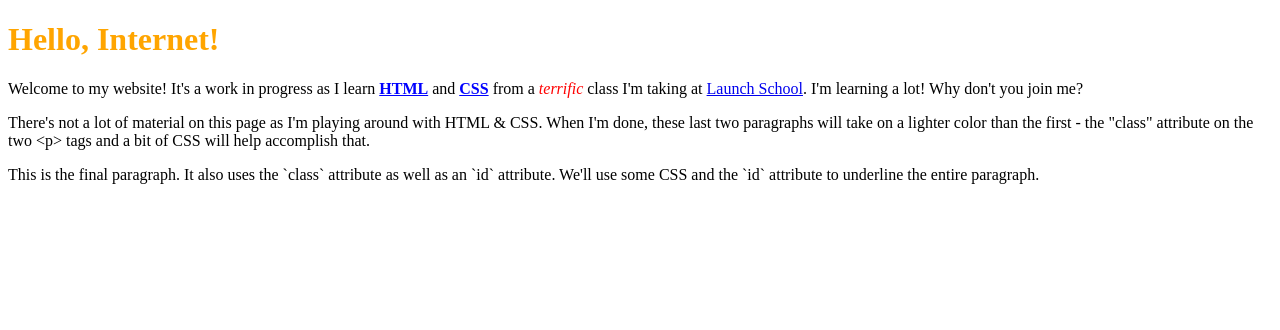
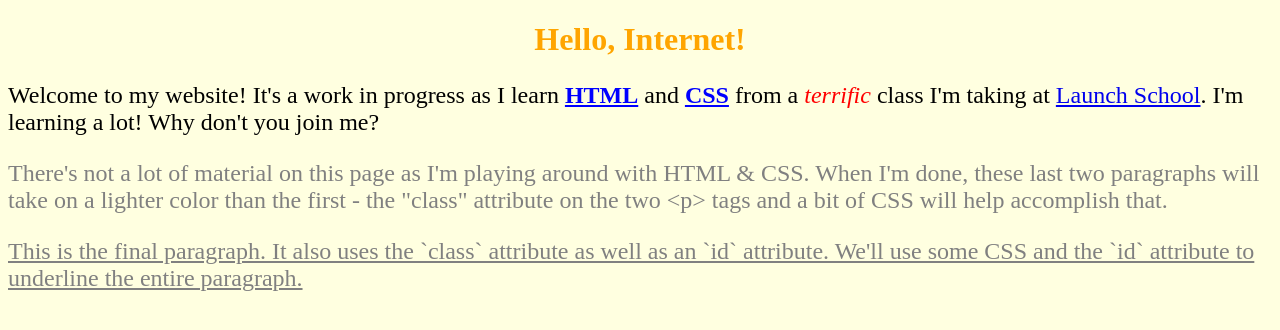
Before and after one commit to darrenchurchill/LS202, a plain HTML site: page lesson_1/09_adding_style_to_your_web_page/hello.html in a window 1280 px wide. Drawn offline with Linux system fonts and the light colour scheme.

Commit message:
Add more internal styles

```diff
--- a/lesson_1/09_adding_style_to_your_web_page/hello.html
+++ b/lesson_1/09_adding_style_to_your_web_page/hello.html
@@ -9,13 +9,30 @@
         text-decoration: underline;
       }
 
+      body {
+        background-color: #ffffe0;
+      }
+
+      p {
+        font-size: 24px;
+      }
+
       h1 {
         color: orange;
+        text-align: center;
       }
 
       em {
         color: red;
         font-style: italic;
+      }
+
+      .more-text {
+        color: gray;
+      }
+
+      #final-paragraph {
+        text-decoration: underline;
       }
     </style>
   </head>
```
